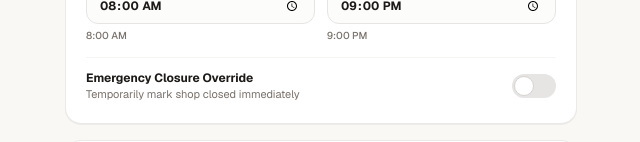
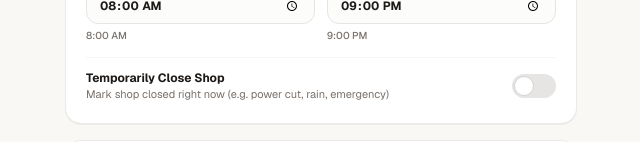
Before and after one commit to huzaifa-vu/atta-chakki-nextjs, a Next.js app: page /admin/settings in a window 1280 px wide. Shown: the part 392-534 px from the top of the page, without its empty margins (319-959 px from the left). Built offline with nearby package versions, Linux system fonts and the light colour scheme; no server answers; the database is empty.

Commit message:
fix(settings): simplify emergency closure override label to plain english

```diff
--- a/src/app/admin/settings/page.tsx
+++ b/src/app/admin/settings/page.tsx
@@ -504,15 +504,15 @@ export default function AdminSettingsPage() {
               </div>
             </div>
 
-            {/* Emergency / Holiday Override */}
+            {/* Temporary Shop Closure Toggle */}
             <div className="pt-3 border-t border-stone-100 space-y-2">
               <div className="flex items-center justify-between">
                 <div>
                   <span className="text-xs font-bold text-stone-900 block">
-                    Emergency Closure Override
+                    Temporarily Close Shop
                   </span>
                   <span className="text-[11px] text-stone-500 block">
-                    Temporarily mark shop closed immediately
+                    Mark shop closed right now (e.g. power cut, rain, emergency)
                   </span>
                 </div>
                 <label className="relative inline-flex items-center cursor-pointer shrink-0 ml-3">
@@ -532,7 +532,7 @@ export default function AdminSettingsPage() {
                     type="text"
                     value={closedReason}
                     onChange={(e) => setClosedReason(e.target.value)}
-                    placeholder="Notice e.g. Closed for Maintenance until 4 PM"
+                    placeholder="Reason for customers (e.g. Power cut, back at 4 PM)"
                     className="w-full px-3 py-2 text-xs rounded-xl border border-rose-200 bg-rose-50/80 text-rose-900 placeholder-rose-400 focus:outline-none focus:border-rose-400"
                   />
                 </div>
```
